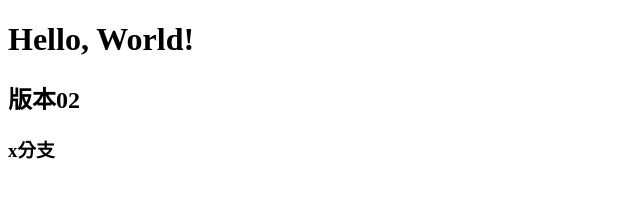
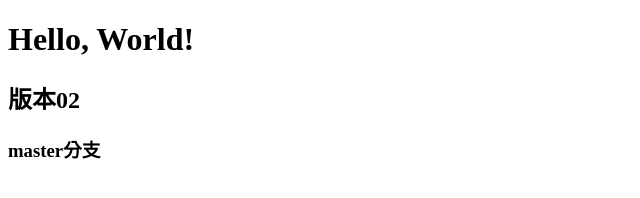
Before and after one commit to Yhalz/-, a plain HTML site: page index.html in a window 1280 px wide. Shown: the full height of the page, 0-640 px from the left. Drawn offline with Linux system fonts and the light colour scheme.

Commit message:
提交消息

```diff
--- a/index.html
+++ b/index.html
@@ -8,6 +8,6 @@
 <body>
     <h1>Hello, World!</h1>
     <h2>版本02</h2>
-    <h3>x分支</h3>
+    <h3>master分支</h3>
 </body>
 </html>
```
